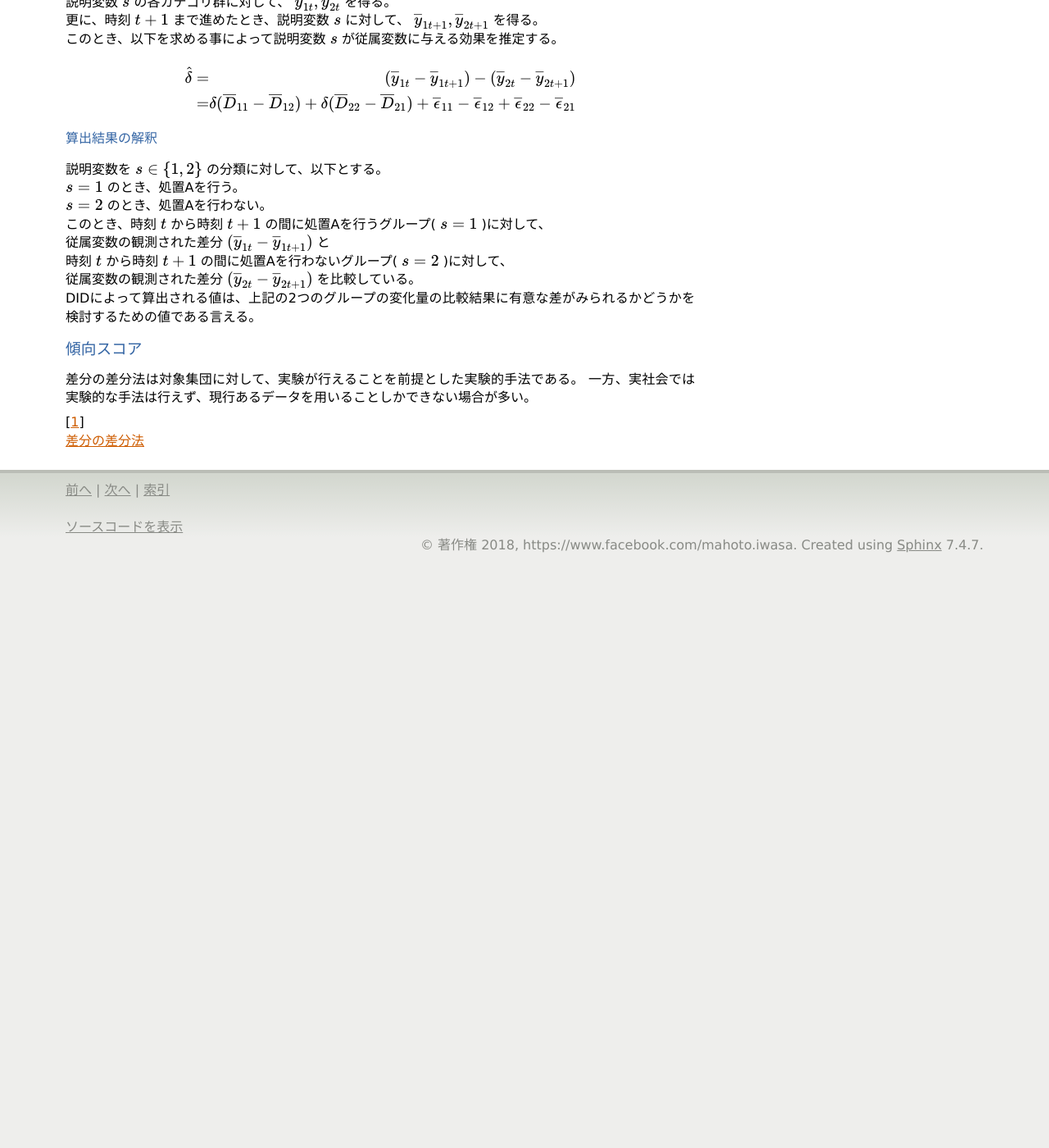
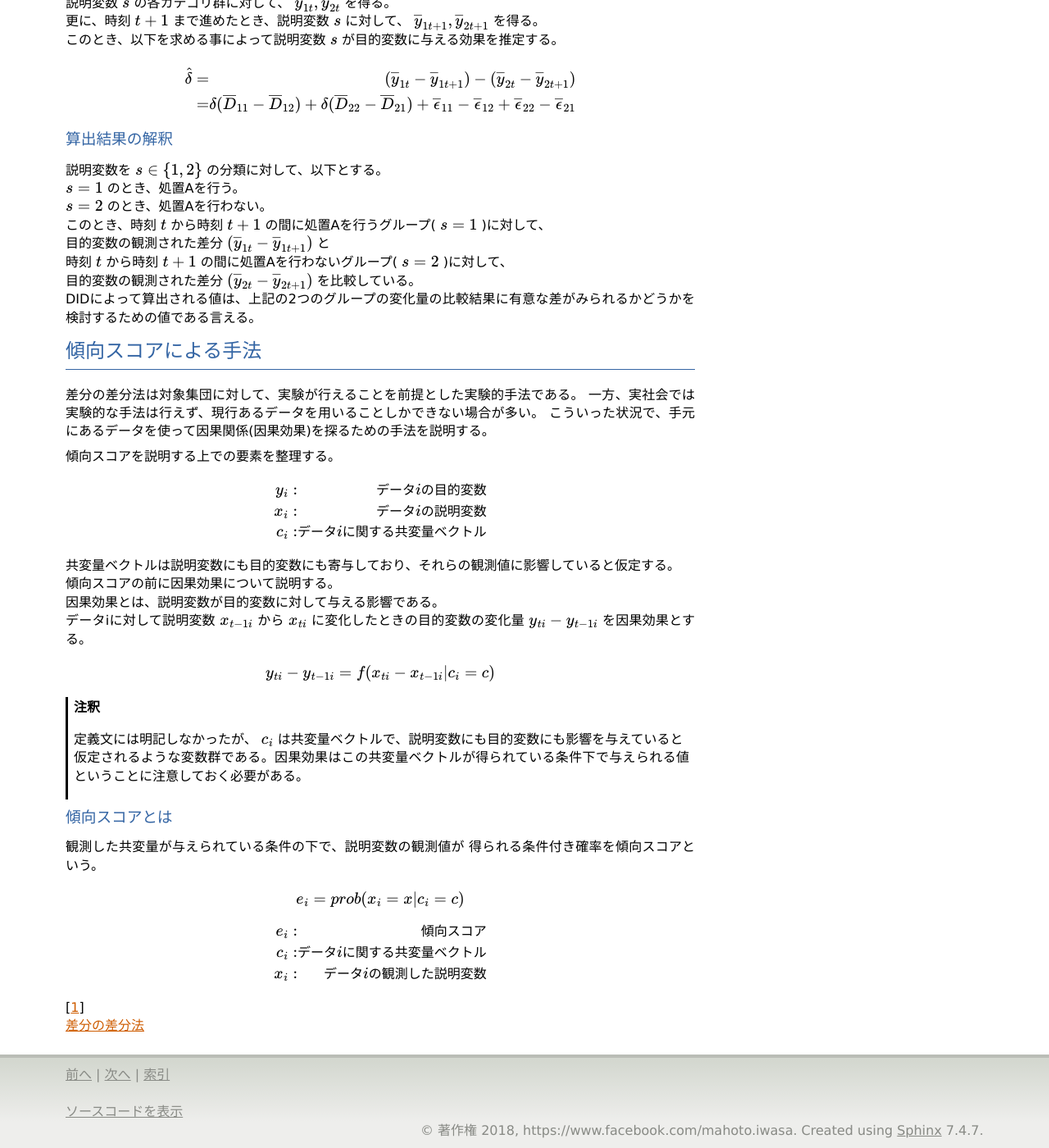
Before and after one commit to daring-board/Notes, a Sphinx documentation site: the page built from source/causal.rst, in a window 1280 px wide and 1400 px high, scrolled down 981 px. Shown: the whole window at 82% size. Built offline with Sphinx 7.4.7, drawn with Linux system fonts in a browser that asks for light colours; before the commit the page ends 1668 px from its top, so only the background shows below that; some of the changed text lies outside the part shown.

Commit message:
傾向スコアに関する記述を追加。

```diff
--- a/source/causal.rst
+++ b/source/causal.rst
@@ -15,8 +15,7 @@
  | 因果関係は相関関係を包含する。
  |
 
-因果関係を推定する手法
--------------------------------
+ここでは、因果関係を推定する手法について説明する。
 
 差分の差分法(DID: Difference in differences)
 ^^^^^^^^^^^^^^^^^^^^^^^^^^^^^^^^^^^^^^^^^^^^^^^^^^^^^^
@@ -24,7 +23,7 @@
 DID [#]_ とは、
 
  | 観測データによって実験的な研究を模倣するための統計手法である。
- | 従属変数における説明変数の効果を、各カテゴリ群における従属変数の
+ | 目的変数における説明変数の効果を、各カテゴリ群における従属変数の
  | 時間を通じた平均的な変化とあるカテゴリ群における時間を通じた変化と
  | 比較することで計算する。
 
@@ -38,7 +37,7 @@ DIDで用いるモデル
   t &:& 時刻 \\
   s &:& 説明変数 \\
   i &:& 個体ID \\
-  y_{ist} &:& 個体iにs, tを所与したときの従属変数の観測値 \\
+  y_{ist} &:& 個体iにs, tを所与したときの目的変数の観測値 \\
   \gamma_{s} &:& sの垂直的な切片 \\
   \lambda_{t} &:& tの垂直的な切片 \\
   \delta &:& 説明変数における処置効果 \\
@@ -49,14 +48,14 @@ DIDで用いるモデル
 ~~~~~~~~~~~~~~~~~~~~~~~~~~~~~
 
 | 説明変数を :math:`s \in \{1, 2\}` とし、説明変数の各値に対して、個体数を :math:`n` とする。
-| このとき、 時刻 :math:`t` において、従属変数の観測値の平均を以下とする。
+| このとき、 時刻 :math:`t` において、目的変数の観測値の平均を以下とする。
 
 .. math::
   \overline{y}_{st} = \frac{1}{n}\sum_{i=1}^{n}y_{ist}
 
 | 説明変数 :math:`s` の各カテゴリ群に対して、 :math:`\overline{y}_{1t}, \overline{y}_{2t}` を得る。
 | 更に、時刻 :math:`t+1` まで進めたとき、説明変数 :math:`s` に対して、 :math:`\overline{y}_{1t+1}, \overline{y}_{2t+1}` を得る。
-| このとき、以下を求める事によって説明変数 :math:`s` が従属変数に与える効果を推定する。
+| このとき、以下を求める事によって説明変数 :math:`s` が目的変数に与える効果を推定する。
 
 .. math::
   \hat{\delta} &=& (\overline{y}_{1t} - \overline{y}_{1t+1}) - (\overline{y}_{2t} - \overline{y}_{2t+1}) \\
@@ -69,17 +68,51 @@ DIDで用いるモデル
 | :math:`s=1` のとき、処置Aを行う。
 | :math:`s=2` のとき、処置Aを行わない。
 | このとき、時刻 :math:`t` から時刻 :math:`t+1` の間に処置Aを行うグループ( :math:`s=1` )に対して、
-| 従属変数の観測された差分 :math:`(\overline{y}_{1t} - \overline{y}_{1t+1})` と
+| 目的変数の観測された差分 :math:`(\overline{y}_{1t} - \overline{y}_{1t+1})` と
 | 時刻 :math:`t` から時刻 :math:`t+1` の間に処置Aを行わないグループ( :math:`s=2` )に対して、
-| 従属変数の観測された差分 :math:`(\overline{y}_{2t} - \overline{y}_{2t+1})` を比較している。
+| 目的変数の観測された差分 :math:`(\overline{y}_{2t} - \overline{y}_{2t+1})` を比較している。
 | DIDによって算出される値は、上記の2つのグループの変化量の比較結果に有意な差がみられるかどうかを検討するための値である言える。
 
 
-傾向スコア
-^^^^^^^^^^^^^^^^^
+傾向スコアによる手法
+^^^^^^^^^^^^^^^^^^^^^^^^^^^^
 
 差分の差分法は対象集団に対して、実験が行えることを前提とした実験的手法である。
 一方、実社会では実験的な手法は行えず、現行あるデータを用いることしかできない場合が多い。
+こういった状況で、手元にあるデータを使って因果関係(因果効果)を探るための手法を説明する。
+
+傾向スコアを説明する上での要素を整理する。
+
+.. math::
+  y_i &:& データiの目的変数 \\
+  x_i &:& データiの説明変数 \\
+  c_i &:& データiに関する共変量ベクトル \\
+
+| 共変量ベクトルは説明変数にも目的変数にも寄与しており、それらの観測値に影響していると仮定する。
+| 傾向スコアの前に因果効果について説明する。
+| 因果効果とは、説明変数が目的変数に対して与える影響である。
+| データiに対して説明変数 :math:`x_{t-1i}` から :math:`x_{ti}` に変化したときの目的変数の変化量 :math:`y_{ti} - y_{t-1i}` を因果効果とする。
+
+.. math::
+  y_{ti} - y_{t-1i} = f(x_{ti}-x_{t-1i}| c_i=c)
+
+.. note::
+
+  | 定義文には明記しなかったが、 :math:`c_i` は共変量ベクトルで、説明変数にも目的変数にも影響を与えていると
+  | 仮定されるような変数群である。因果効果はこの共変量ベクトルが得られている条件下で与えられる値ということに注意しておく必要がある。
+
+傾向スコアとは
+~~~~~~~~~~~~~~~~~~~~~~~~~~
+観測した共変量が与えられている条件の下で、説明変数の観測値が
+得られる条件付き確率を傾向スコアという。
+
+.. math::
+  e_i = prob(x_i=x|c_i=c)
+
+.. math::
+  e_i &:& 傾向スコア \\
+  c_i &:& データiに関する共変量ベクトル \\
+  x_i &:& データiの観測した説明変数 \\
 
 
 .. [#] `差分の差分法 <https://ja.wikipedia.org/wiki/差分の差分法>`_
```
